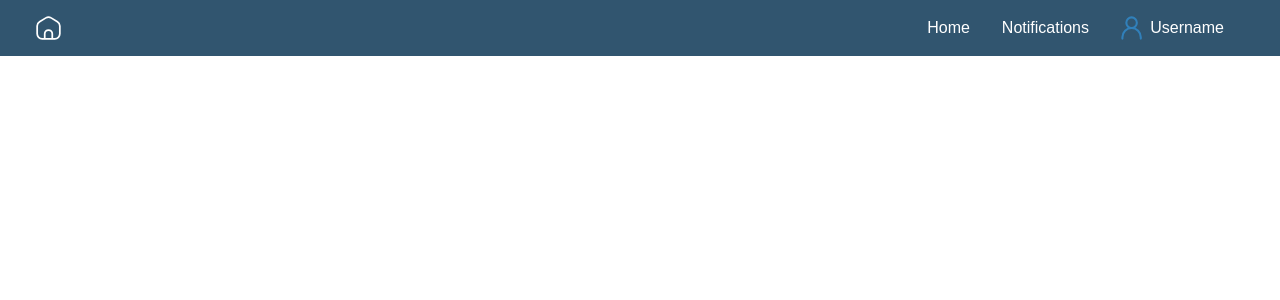
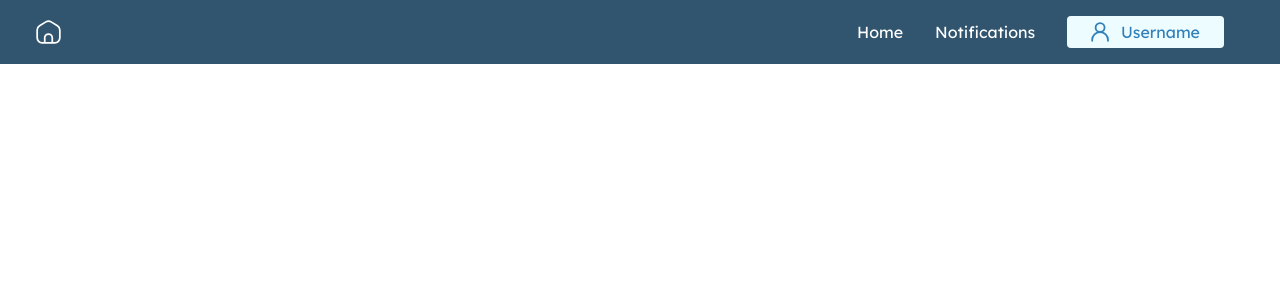
Before and after one commit to varmz120/TenantLandlord_Portal, a React (Create React App) app: page / in a window 1280 px wide. Shown: the top 300 px of the page. Built offline with nearby package versions, Linux system fonts and the light colour scheme.

Commit message:
Added background for username button

```diff
--- a/src/App.tsx
+++ b/src/App.tsx
@@ -2,6 +2,7 @@ import React from 'react';
 import logo from './logo.svg';
 import './App.css';
 import Navbar from './components/Navbar.tsx';
+import '@fontsource/lexend';
 
 function App() {
   return (
--- a/src/components/Navbar.tsx
+++ b/src/components/Navbar.tsx
@@ -33,30 +33,31 @@ const Navbar = () => {
         </button>
         <div className="hidden w-full md:block md:w-auto" id="navbar-default">
           <ul className="font-medium flex flex-col p-4 md:p-0 mt-4 border rounded-lg md:flex-row md:space-x-8 md:mt-0 md:border-0">
-            <li>
+            <li className="flex items-center">
               <a
                 href="#"
-                className="block py-2 pl-3 pr-4 text-white rounded md:bg-transparent md:p-0 "
+                className="block text-white rounded md:bg-transparent md:p-0"
                 aria-current="page"
               >
                 Home
               </a>
             </li>
-            <li>
+            <li className="flex items-center">
               <a
                 href="#"
-                className="block py-2 pl-3 pr-4 text-white rounded md:bg-transparent md:p-0 "
+                className="block py-2 pl-3 pr-4 text-white rounded md:bg-transparent md:p-0"
               >
                 Notifications
               </a>
             </li>
-            <li>
+            <li className="flex items-center">
               <a
                 href="#"
-                className="block py-2 pl-3 pr-4 text-white rounded md:bg-transparent md:p-0 flex"
+                className="block text-white rounded flex border-solid border-1 px-2 py-1 flex items-center"
+                style={{ color: '#3180BA', backgroundColor: '#EDFDFF' }}
               >
-                <img src={userIcon} className="h-6 mr-2" alt="?"></img>
-                <div>Username</div>
+                <img src={userIcon} className="h-5 mx-3 ml-4" alt="?"></img>
+                <div className="mr-4">Username</div>
               </a>
             </li>
           </ul>
```
